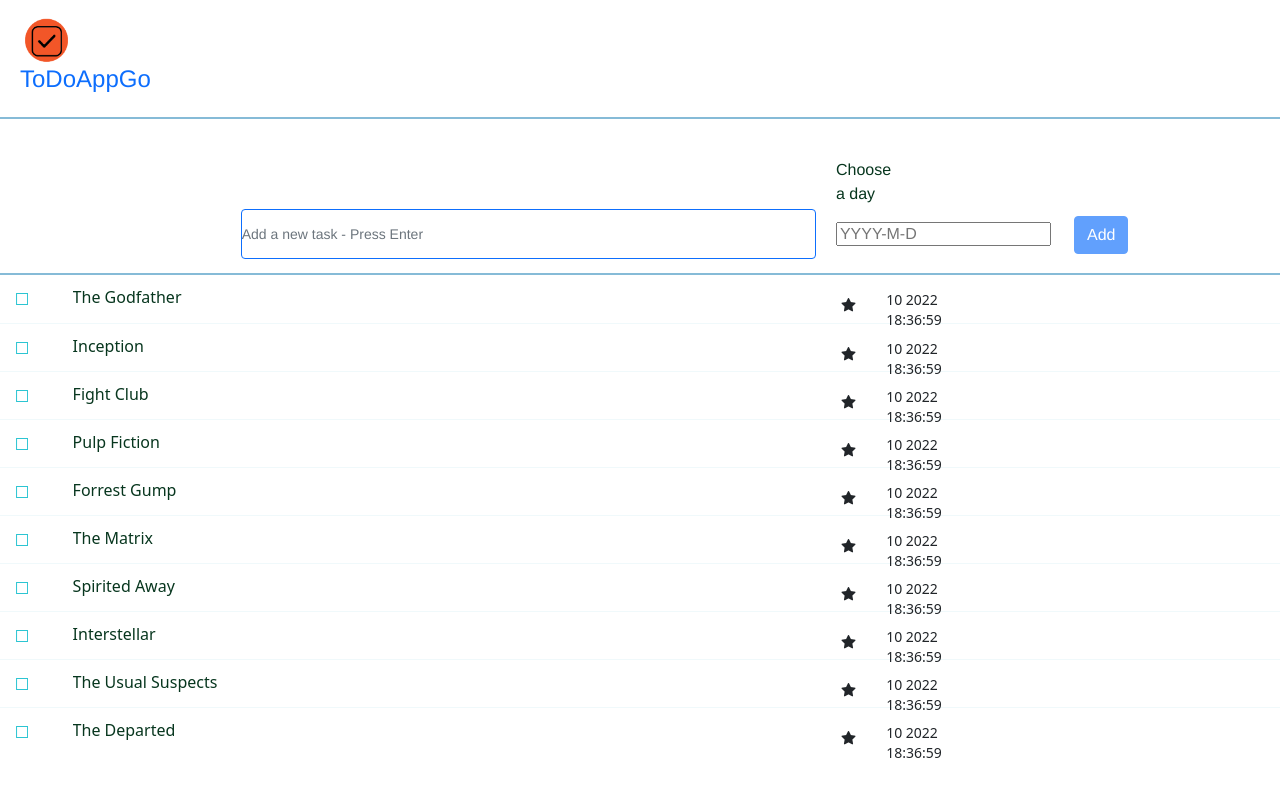
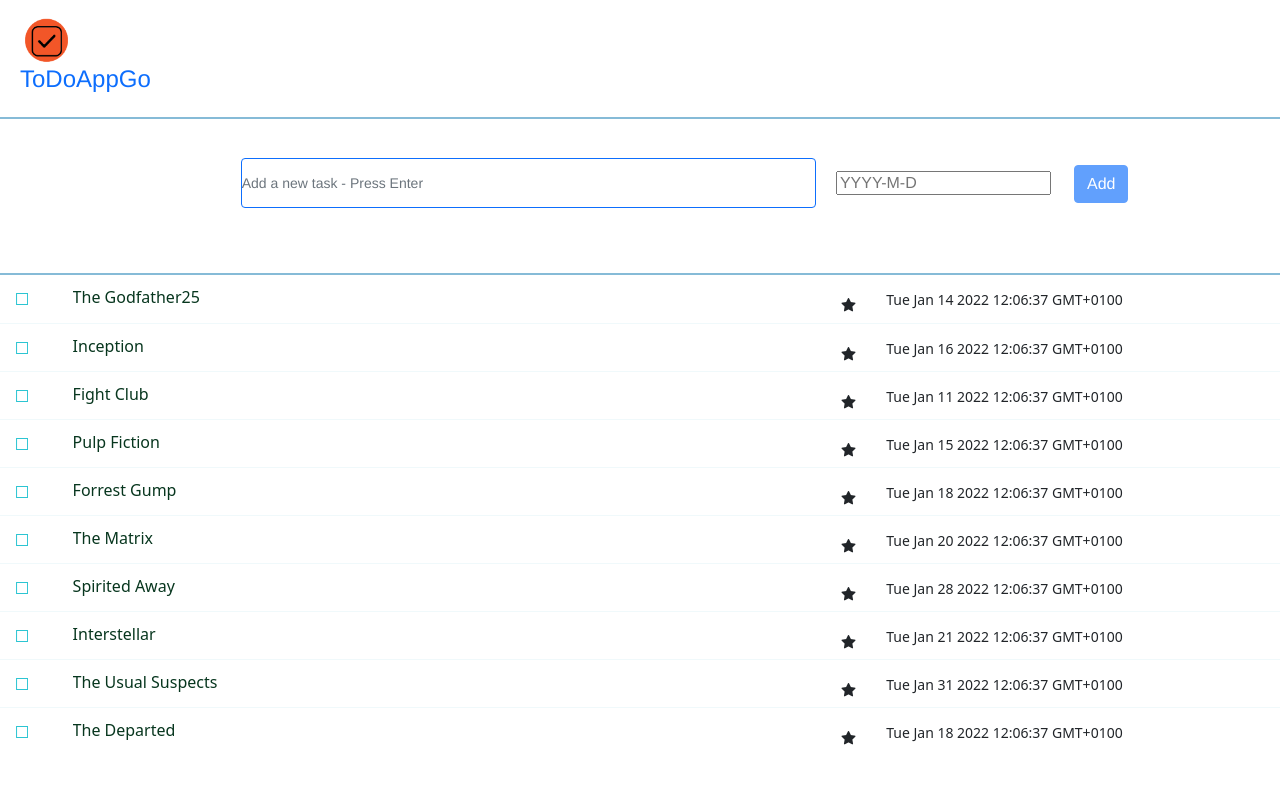
Before and after one commit to ZiyoumaSchool/todoappgo, a React (Create React App) app: page / in a window 1280 px wide. Shown: the top 796 px of the page. Built offline with nearby package versions, Linux system fonts and the light colour scheme; a web font is replaced by a local one.

Commit message:
Add Date field in insertion of new Task 11012022

```diff
--- a/src/components/DayPickerInput/index.jsx
+++ b/src/components/DayPickerInput/index.jsx
@@ -6,62 +6,63 @@ import './DayPickerInput.css';
 // import "../../../index.css";
 import {createContext, useState, useContext} from 'react';
 
-// export default class MyForm extends React.Component {
-//   constructor(props) {
-//     super(props);
-//     this.handleDayChange = this.handleDayChange.bind(this);
-//     this.state = {
-//       selectedDay: undefined,
-//     };
-//   }
-
-//   handleDayChange(day) {
-//     this.setState({ selectedDay: day });
-//   }
-
-//   render() {
-//     const { selectedDay } = this.state;
-//     return (
-//       <div className='daypicker1'>
-//         {selectedDay && <p>Day: {selectedDay.toLocaleDateString()}</p>}
-//         {!selectedDay &&
-//         <p>Choose a day</p>}
-//         <DayPickerInput onDayChange={this.handleDayChange} />
-//       </div>
-//     );
-//   }
-// }
-
-export default function DayPickerInputText(day){
-
-    const [d, setD] = useState(day)
-   let selectedDay = '';
-
- function handleDayChange() {
-        selectedDay = day
+export default class MyForm extends React.Component {
+  constructor(props) {
+    super(props);
+    this.handleDayChange = this.handleDayChange.bind(this);
+    // this.handleDayChange = props.handleDayChange;
+    this.state = {
+      selectedDay: undefined,
+    };
   }
 
-    //   rreturn ()
-    //         const { selectedDay } = this.state;
+  handleDayChange(day) {
+    this.setState({ selectedDay: day });
+  }
 
+  render() {
+    const { selectedDay } = this.state;
     return (
       <div className='daypicker1'>
         {selectedDay && <p>Day: {selectedDay.toLocaleDateString()}</p>}
-                {selectedDay==="" &&
+        {!selectedDay &&
         <p>Choose a day</p>}
-                <DayPickerInput onDayChange={handleDayChange()} />
+        <DayPickerInput onDayChange={this.handleDayChange} />
       </div>
     );
-        //   }
+  }
+}
+//////////////////////////////////////////////////////////////////////
+// export default function DayPickerInputText(day){
 
-}
+//     const [d, setD] = useState(day)
+//    let selectedDay = '';
+
+//  function handleDayChange() {
+//         selectedDay = day
+//       }
+
+//     //   rreturn ()
+//     //         const { selectedDay } = this.state;
+
+//             return (
+//               <div className='daypicker1'>
+//                 {selectedDay && <p>Day: {selectedDay.toLocaleDateString()}</p>}
+//                 {selectedDay==="" &&
+//                 <p>Choose a day</p>}
+//                 <DayPickerInput onDayChange={handleDayChange()} />
+//               </div>
+//             );
+//         //   }
+
+// }
 
 
-DayPickerInputText.propTypes = {
-    /** Checks if it's in loading state */
-    day:undefined,
+// DayPickerInputText.propTypes = {
+//     /** Checks if it's in loading state */
+//     day:undefined,
 
-   };
-//    TaskList.defaultProps = {
-//     loading: false,
 //    };
+// //    TaskList.defaultProps = {
+// //     loading: false,
+// //    };
--- a/src/components/task/SectionAddTask/index.jsx
+++ b/src/components/task/SectionAddTask/index.jsx
@@ -14,7 +14,10 @@ import { Tasksource } from '../../../datas/Tasksource';
 // import ReduxFormWrapper from '@wfp/ui';
 // import { SingleDatePickerInput } from '../../DatePicker';
 // import { SingleDatePicker, DateRangePicker } from 'react-dates';
-import DayPickerInputText from '../../DayPickerInput';
+// import DayPickerInput from '../../DayPickerInput';
+import DayPickerInput from 'react-day-picker/DayPickerInput';
+import '../../DayPickerInput/DayPickerInput.css';
+import 'react-day-picker/lib/style.css';
 
 
 
@@ -30,7 +33,7 @@ export default function SectionAddTask(Tasksource) {
   // const {state1, setState1} = useContext(ApplicationContext);
   const {store, setStore} = useContext(ApplicationContext);
   const [myvalue, setMyvalue] = useState('');
-  const [day, setDay] = useState(Date.now());
+  const [day, setDay] = useState({selectedDay:''});
 
   console.log("Les dates", Date());
 
@@ -55,6 +58,17 @@ export default function SectionAddTask(Tasksource) {
   const val = {title:'', id:Date.now()}
   // const [currentItem, setCurrentItem] = useState(val)
 
+  // function handleDayChange(e) {
+  //   setDay(e.target.value);
+  //   console.log("Peaceful", day);
+  // }
+  function handleDayChange(d) {
+    setDay({ selectedDay: d });
+    console.log("Peaceful45", day.selectedDay.toString());
+  }
+
+
+
   function handleChange (event){
           setMyvalue(event.target.value);
           //console.log("p35", myvalue);
@@ -72,14 +86,15 @@ export default function SectionAddTask(Tasksource) {
 
     store.stateList[1]([...store.stateList[0], { id: Date.now(),
       title:myvalue,
-      dateEnd: Date(),
+      dateEnd: day.selectedDay.toString(),
       state: 'TASK_INBOX'
     }])
     console.log('state--->', store.stateList[0])
     setMyvalue('');
 
   }
-
+  const lapaz = day
+  console.log("LaPAZ3545", lapaz.selectedDay.toString());
   return (
 <form>
     <div className="form-group  wrapper">
@@ -89,7 +104,12 @@ export default function SectionAddTask(Tasksource) {
                 myvalue={myvalue}
                 handleChange={handleChange}
              />
-             <DayPickerInputText />
+             <div className='daypicker1'>
+                <DayPickerInput
+                    day={day}
+                    onDayChange = {handleDayChange}
+                />
+              </div>
 
             <ButtonSubmit
                 // disable={value===""?"true":"false"}
--- a/src/components/task/TaskItem/index.jsx
+++ b/src/components/task/TaskItem/index.jsx
@@ -32,6 +32,7 @@ export default function TaskItem({ taskItem: {  id, title, dateBegin, dateEnd, d
 const {store, setStore} = useContext(ApplicationContext);
 
 // const date = dateEnd.getFullYear() + '-' + (dateEnd.getMonth() + 1) + '-' + dateEnd.getDate();
+//let Dt= Date({dateEnd})
 
   return (
     <div className={`list-item ${state}`}>
@@ -89,6 +90,7 @@ TaskItem.propTypes = {
     id: PropTypes.number.isRequired,
     /** Title of the task */
     title: PropTypes.string.isRequired,
+    // dateEnd: PropTypes.string.isRequired,
     /** Current state of the task */
     // state: PropTypes.string.isRequired,
   }),
@@ -100,8 +102,8 @@ TaskItem.propTypes = {
 
 TaskItem.defaultProps = {
   // loading: true,
-  title : "Peace in Africa",
-  onSelect : false,
-  dateEnd : Date.now(),
+  // title : "Peace in Africa",
+  // onSelect : false,
+  // dateEnd : Date.now(),
 
  };
--- a/src/components/task/task.css
+++ b/src/components/task/task.css
@@ -116,6 +116,6 @@
     margin-top: 15px;
     position: relative;
     display: inline-block;
-    width: 10%;
+    width: 30%;
     height: 5px;
 }
--- a/src/datas/Tasksource.js
+++ b/src/datas/Tasksource.js
@@ -1,62 +1,62 @@
 export const Tasksource = [
     {
       id: 1,
-      title: 'The Godfather',
-      dateEnd: '10 2022 18:36:59',
+      title: 'The Godfather25',
+      dateEnd: 'Tue Jan 14 2022 12:06:37 GMT+0100',
       state: 'TASK_INBOX'
     },
     {
       id: 2,
       title: 'Inception',
-      dateEnd: '10 2022 18:36:59',
+      dateEnd: 'Tue Jan 16 2022 12:06:37 GMT+0100',
       state: 'TASK_INBOX'
     },
     {
       id: 3,
       title: 'Fight Club',
-      dateEnd: '10 2022 18:36:59',
+      dateEnd: 'Tue Jan 11 2022 12:06:37 GMT+0100',
       state: 'TASK_INBOX'
     },
     {
       id: 4,
       title: 'Pulp Fiction',
-      dateEnd:'10 2022 18:36:59',
+      dateEnd:'Tue Jan 15 2022 12:06:37 GMT+0100',
       state: 'TASK_INBOX'
     },
     {
       id: 5,
       title: 'Forrest Gump',
-      dateEnd: '10 2022 18:36:59',
+      dateEnd: 'Tue Jan 18 2022 12:06:37 GMT+0100',
       state: 'TASK_INBOX'
     },
     {
       id: 6,
       title: 'The Matrix',
-      dateEnd: '10 2022 18:36:59',
+      dateEnd: 'Tue Jan 20 2022 12:06:37 GMT+0100',
       state: 'TASK_INBOX'
     },
     {
       id: 7,
       title: 'Spirited Away',
-      dateEnd: '10 2022 18:36:59',
+      dateEnd: 'Tue Jan 28 2022 12:06:37 GMT+0100',
       state: 'TASK_INBOX'
     },
     {
       id: 8,
       title: 'Interstellar',
-      dateEnd: '10 2022 18:36:59',
+      dateEnd: 'Tue Jan 21 2022 12:06:37 GMT+0100',
       state: 'TASK_INBOX'
     },
     {
       id: 9,
       title: 'The Usual Suspects',
-      dateEnd: '10 2022 18:36:59',
+      dateEnd: 'Tue Jan 31 2022 12:06:37 GMT+0100',
       state: 'TASK_INBOX'
     },
     {
       id: 10,
       title: 'The Departed',
-      dateEnd: '10 2022 18:36:59',
+      dateEnd: 'Tue Jan 18 2022 12:06:37 GMT+0100',
       state: 'TASK_INBOX'
     },
   ];
```
Lines whose indentation alone changed are shown as unchanged.
